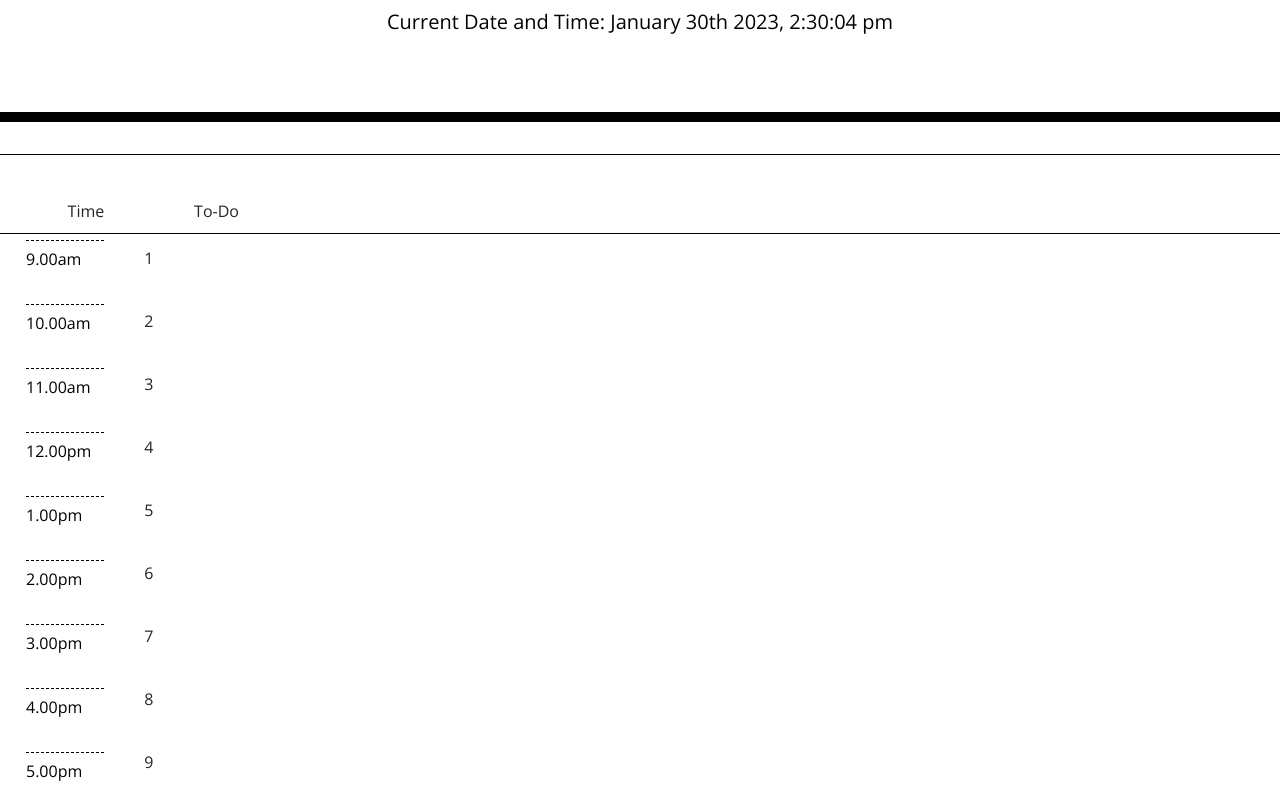
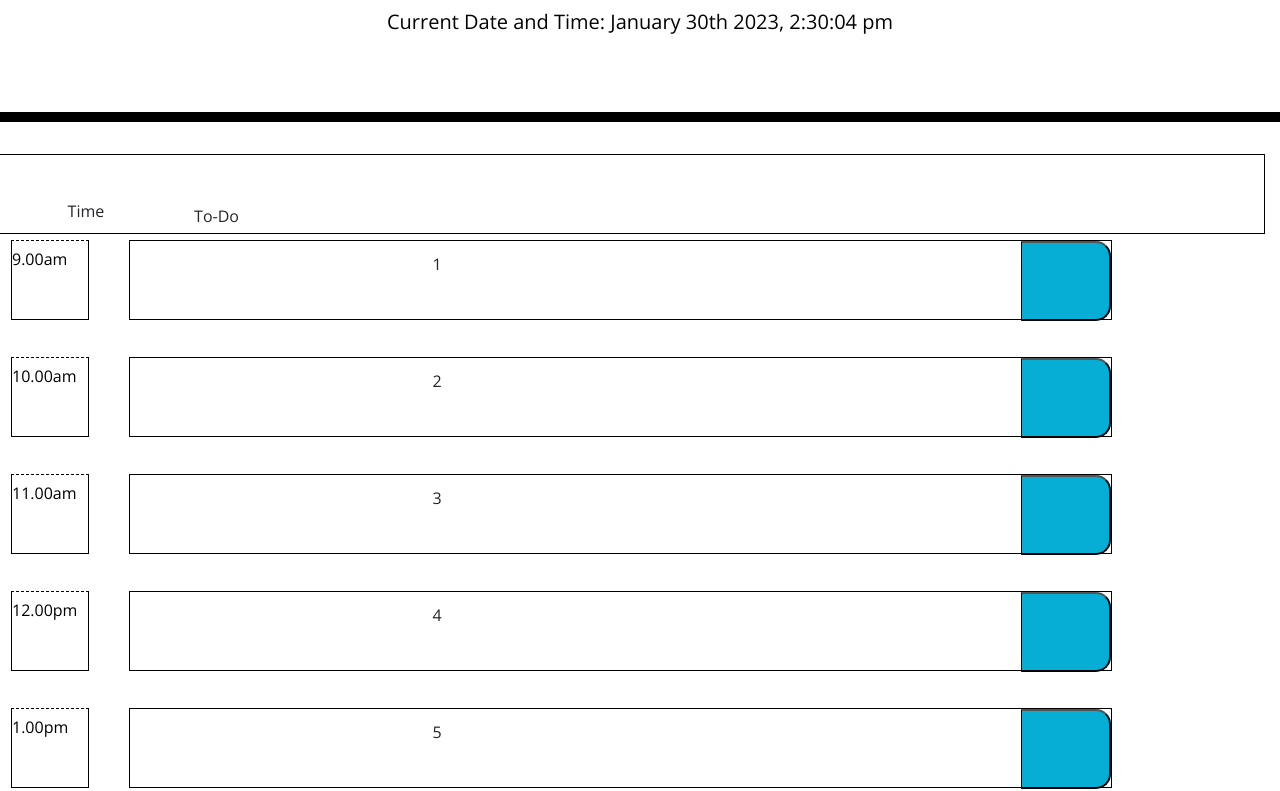
Before and after one commit to eliza-an/daily-planner-application, a plain HTML site: page index.html in a window 1280 px wide. Shown: the part 182-973 px from the top of the page. Drawn offline with nearby package versions, Linux system fonts and the light colour scheme.

Commit message:
finally figured out the css. The outline looks good now. and the save button and everything fits well on the screen

```diff
--- a/assets/css/style.css
+++ b/assets/css/style.css
@@ -35,6 +35,7 @@ textarea {
   height: 80px;
   border-top: 1px solid white;
   border: #000000 1px solid;
+  max-width: 100%;
 }
 
 .hourly {
@@ -66,6 +67,9 @@ textarea {
   border-bottom-right-radius: 15px;
   background-color: #06aed5;
   color: white;
+  width:90px;
+  height: 80px;
+ float: inline-end;
 }
 
 .saveBtn i:hover {
@@ -98,4 +102,22 @@ ul{
 .todolist{
   padding-top: 10px;
   margin-top: 5px;
+  width:60%
+
 }
+
+.textandsavebtn{
+display:flex;
+justify-content: flex-end;
+margin-bottom:5px
+}
+
+.textfield{
+width:80%;
+margin-top: 5px;
+
+}
+
+.displayGrid{
+  max-width: 100%;
+}
--- a/assets/js/script.js
+++ b/assets/js/script.js
@@ -1,4 +1,6 @@
 //
+ var color=document.querySelectorAll(".textandsavebtn")
+
 function UpdatedTime(){
  var HeadingDate= moment().format('MMMM Do YYYY, h:mm:ss a')
  $('#currentDay').html( "Current Date and Time: "+ HeadingDate )
@@ -10,3 +12,6 @@ UpdatedTime();
 setInterval(function(){
    UpdatedTime();
 },1000);
+
+
+console.log(color)
--- a/index.html
+++ b/index.html
@@ -41,31 +41,33 @@
         <ul class="collumn">
           <div></div>
           <th >Time</th>
-          <li class="hourly">9.00am</li>
-          <li class="hourly">10.00am</li>
-          <li class="hourly">11.00am</li>
-          <li class="hourly">12.00pm</li>
-          <li class="hourly">1.00pm</li>
-          <li class="hourly">2.00pm</li>
-          <li class="hourly">3.00pm</li>
-          <li class="hourly">4.00pm</li>
-          <li class="hourly">5.00pm</li>
+          <li class="hourly row colouring">9.00am</li>
+          <li class="hourly row colouring">10.00am</li>
+          <li class="hourly row colouring">11.00am</li>
+          <li class="hourly row colouring">12.00pm</li>
+          <li class="hourly row colouring">1.00pm</li>
+          <li class="hourly row colouring">2.00pm</li>
+          <li class="hourly row colouring">3.00pm</li>
+          <li class="hourly row colouring">4.00pm</li>
+          <li class="hourly row colouring">5.00pm</li>
         </ul>
 
-        <ul class="collumn">
+        <ul class="collumn textfield">
           <div class="todolist1">
             <th>To-Do</th>
-            <li class="todolist">1</li>
-            <li class="todolist">2</li>
-            <li class="todolist">3</li>
-            <li class="todolist">4</li>
-            <li class="todolist">5</li>
-            <li class="todolist">6</li>
-            <li class="todolist">7</li>
-            <li class="todolist">8</li>
-            <li class="todolist">9</li>
+            <span class="textandsavebtn row colouring"><li class="todolist">1</li><button class="saveBtn"></button></span>
+            <span class="textandsavebtn row colouring"><li class="todolist">2</li><button class="saveBtn"></button></span>
+            <span class="textandsavebtn row colouring"><li class="todolist">3</li><button class="saveBtn"></button></span>
+            <span class="textandsavebtn row colouring"><li class="todolist">4</li><button class="saveBtn"></button></span>
+            <span class="textandsavebtn row colouring"><li class="todolist">5</li><button class="saveBtn"></button></span>
+            <span class="textandsavebtn row colouring"><li class="todolist">6</li><button class="saveBtn"></button></span>
+            <span class="textandsavebtn row colouring"><li class="todolist">7</li><button class="saveBtn"></button></span>
+            <span class="textandsavebtn row colouring"><li class="todolist">8</li><button class="saveBtn"></button></span>
+            <span class="textandsavebtn row colouring"><li class="todolist">9</li><button class="saveBtn"></button></span>
           </div>
         </ul>
+
+
       </div>
 
 
```
